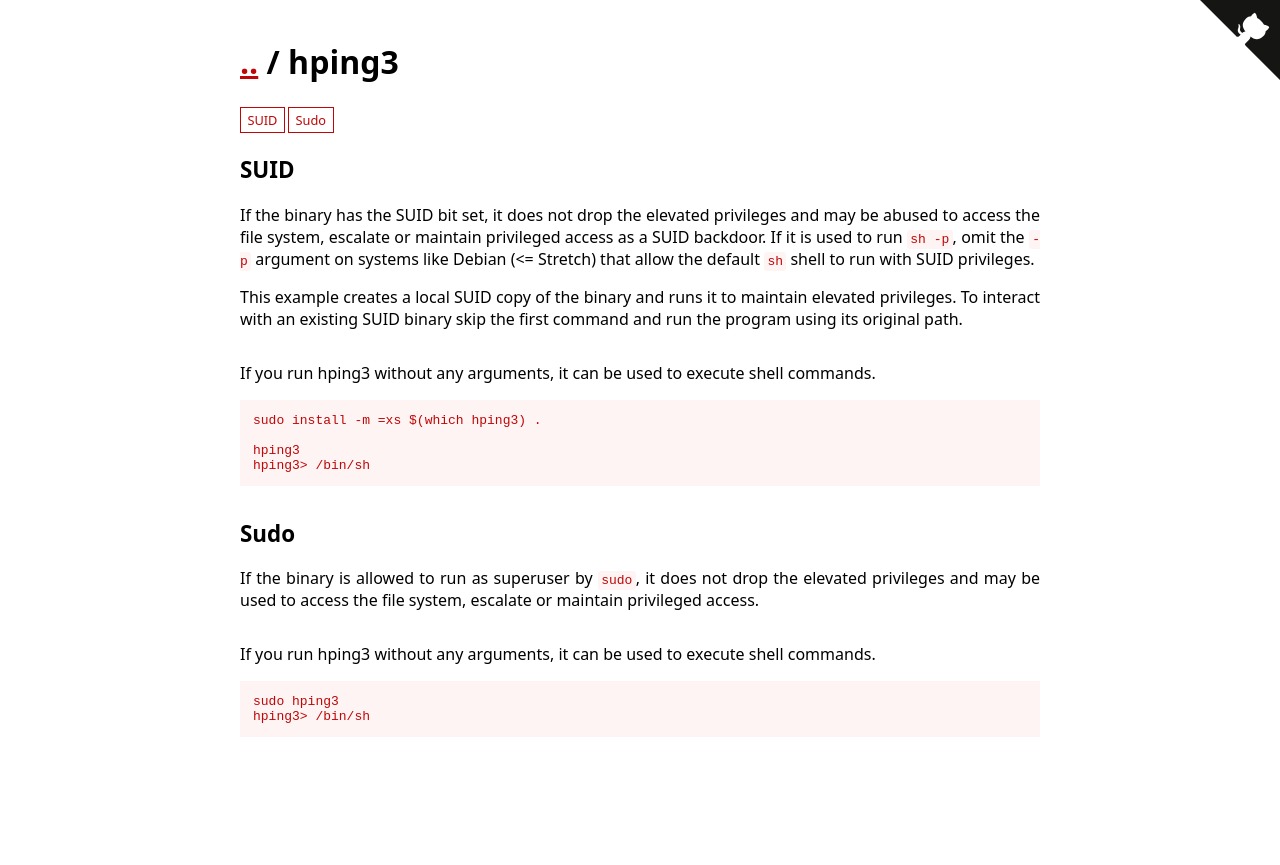
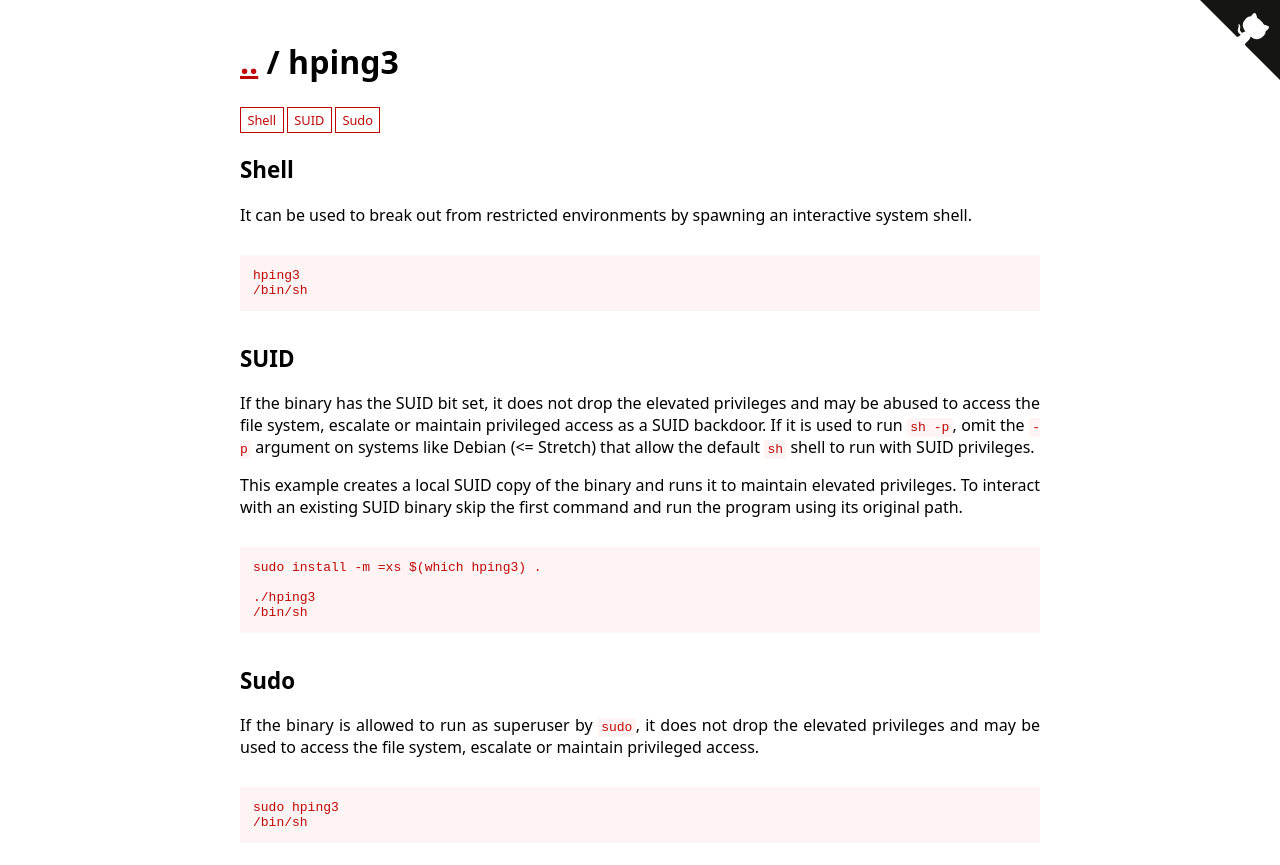
Before and after one commit to GTFOBins/GTFOBins.github.io, a Jekyll site: the page built from _gtfobins/hping3.md, in a window 1280 px wide. Shown: the top 865 px of the page. Built offline with Jekyll 4.4.1, drawn with Linux system fonts in a browser that asks for light colours.

Commit message:
Polish hping3

```diff
--- a/_gtfobins/hping3.md
+++ b/_gtfobins/hping3.md
@@ -1,13 +1,15 @@
 ---
 functions:
+  shell:
+    - code: |
+        hping3
+        /bin/sh
   suid:
-    - description: If you run hping3 without any arguments, it can be used to execute shell commands.
-      code: |
-        hping3
-        hping3> /bin/sh
+    - code: |
+        ./hping3
+        /bin/sh
   sudo:
-    - description: If you run hping3 without any arguments, it can be used to execute shell commands.
-      code: |
+    - code: |
         sudo hping3
-        hping3> /bin/sh
+        /bin/sh
 ---
```
